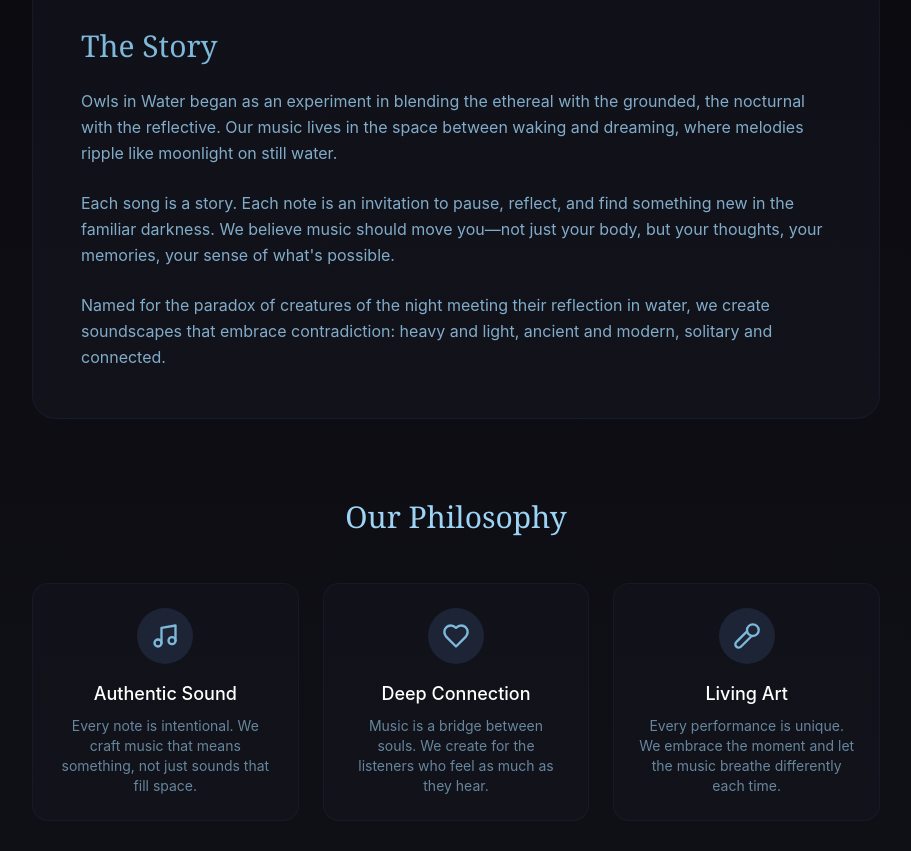
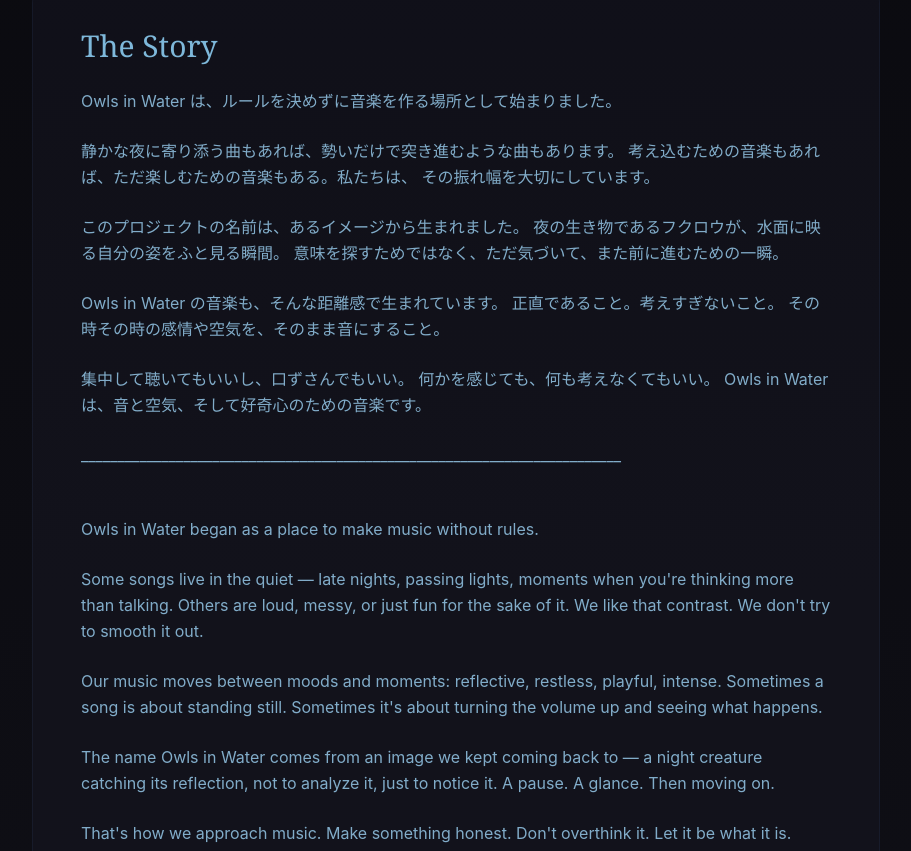
Before and after one commit to Kalel8474/owls-in-water-site, a Next.js app: page /about in a window 1280 px wide. Shown: the part 229-1080 px from the top of the page, without its empty margins (184-1095 px from the left). Built offline with nearby package versions, Linux system fonts and the light colour scheme.

Commit message:
Update website copy

```diff
--- a/src/app/about/page.tsx
+++ b/src/app/about/page.tsx
@@ -12,22 +12,67 @@ export default function AboutPage() {
             <h2 className="font-display text-3xl text-owl-glow mb-6">The Story</h2>
 
             <div className="prose prose-invert prose-lg max-w-none">
+
               <p className="text-owl-accent/80 leading-relaxed mb-6">
-                Owls in Water began as an experiment in blending the ethereal with the grounded,
-                the nocturnal with the reflective. Our music lives in the space between waking
-                and dreaming, where melodies ripple like moonlight on still water.
+                Owls in Water は、ルールを決めずに音楽を作る場所として始まりました。
               </p>
 
               <p className="text-owl-accent/80 leading-relaxed mb-6">
-                Each song is a story. Each note is an invitation to pause, reflect, and find
-                something new in the familiar darkness. We believe music should move you—not
-                just your body, but your thoughts, your memories, your sense of what's possible.
+                静かな夜に寄り添う曲もあれば、勢いだけで突き進むような曲もあります。
+                考え込むための音楽もあれば、ただ楽しむための音楽もある。私たちは、
+                その振れ幅を大切にしています。
+              </p>
+
+              <p className="text-owl-accent/80 leading-relaxed mb-6">
+                このプロジェクトの名前は、あるイメージから生まれました。
+                夜の生き物であるフクロウが、水面に映る自分の姿をふと見る瞬間。
+                意味を探すためではなく、ただ気づいて、また前に進むための一瞬。
+              </p>
+
+              <p className="text-owl-accent/80 leading-relaxed mb-6">
+                Owls in Water の音楽も、そんな距離感で生まれています。
+                正直であること。考えすぎないこと。
+                その時その時の感情や空気を、そのまま音にすること。
               </p>
 
               <p className="text-owl-accent/80 leading-relaxed">
-                Named for the paradox of creatures of the night meeting their reflection in
-                water, we create soundscapes that embrace contradiction: heavy and light,
-                ancient and modern, solitary and connected.
+                集中して聴いてもいいし、口ずさんでもいい。
+                何かを感じても、何も考えなくてもいい。
+                Owls in Water は、音と空気、そして好奇心のための音楽です。
+              </p>
+              <br />
+              <p className="text-owl-accent/80 leading-relaxed">
+                __________________________________________________________________________
+              </p>
+              <br />
+              <br />
+              <p className="text-owl-accent/80 leading-relaxed mb-6">
+                Owls in Water began as a place to make music without rules.
+              </p>
+
+              <p className="text-owl-accent/80 leading-relaxed mb-6">
+                Some songs live in the quiet — late nights, passing lights, moments when you're
+                thinking more than talking. Others are loud, messy, or just fun for the sake of it.
+                We like that contrast. We don't try to smooth it out.
+              </p>
+
+              <p className="text-owl-accent/80 leading-relaxed mb-6">
+                Our music moves between moods and moments: reflective, restless, playful, intense.
+                Sometimes a song is about standing still. Sometimes it's about turning the volume up and seeing what happens.
+              </p>
+
+              <p className="text-owl-accent/80 leading-relaxed mb-6">
+                The name Owls in Water comes from an image we kept coming back to — a night creature
+                catching its reflection, not to analyze it, just to notice it. A pause. A glance. Then moving on.
+              </p>
+
+              <p className="text-owl-accent/80 leading-relaxed mb-6">
+                That's how we approach music. Make something honest. Don't overthink it. Let it be what it is.
+              </p>
+
+              <p className="text-owl-accent/80 leading-relaxed">
+                Owls in Water is about sound, atmosphere, and curiosity — whether you're listening closely,
+                singing along, or just letting it play.
               </p>
             </div>
           </div>
@@ -66,7 +111,7 @@ export default function AboutPage() {
               </div>
               <h3 className="text-lg font-medium text-white mb-2">Living Art</h3>
               <p className="text-owl-accent/60 text-sm">
-                Every performance is unique. We embrace the moment and let
+                Every album is unique. We embrace the moment and let
                 the music breathe differently each time.
               </p>
             </div>
--- a/src/app/music/page.tsx
+++ b/src/app/music/page.tsx
@@ -47,9 +47,11 @@ export default function MusicPage() {
           <div className="flex flex-col md:flex-row gap-8 items-center">
             {/* Album Art */}
             <div className="w-48 h-48 bg-owl-mist rounded-2xl overflow-hidden shadow-xl flex-shrink-0">
-              <div className="w-full h-full bg-gradient-to-br from-owl-water/30 to-owl-glow/30 flex items-center justify-center">
-                <span className="text-6xl">🎵</span>
-              </div>
+              <img
+                src="https://owlsinwater-media.s3.us-east-2.amazonaws.com/images/skyline_drive_cover.png"
+                alt="Skyline Drive Album Cover"
+                className="w-full h-full object-cover"
+              />
             </div>
 
             {/* Track Info & Controls */}
--- a/src/components/Navigation.tsx
+++ b/src/components/Navigation.tsx
@@ -8,8 +8,8 @@ import { Menu, X } from 'lucide-react'
 const navLinks = [
   { href: '/', label: 'Home' },
   { href: '/music', label: 'Music' },
+  { href: '/members', label: 'Members' },
   { href: '/photos', label: 'Photos' },
-  { href: '/members', label: 'Members' },
   { href: '/about', label: 'About' },
 ]
 
```
